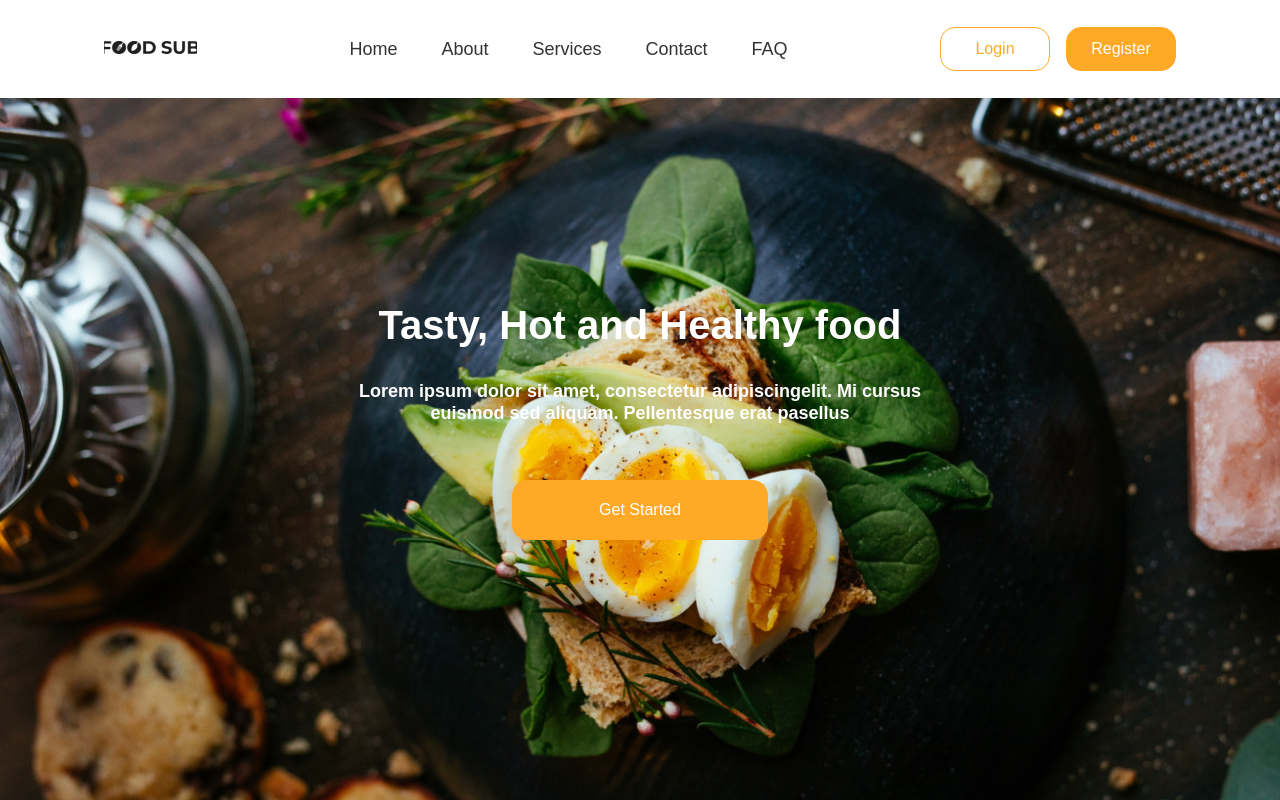
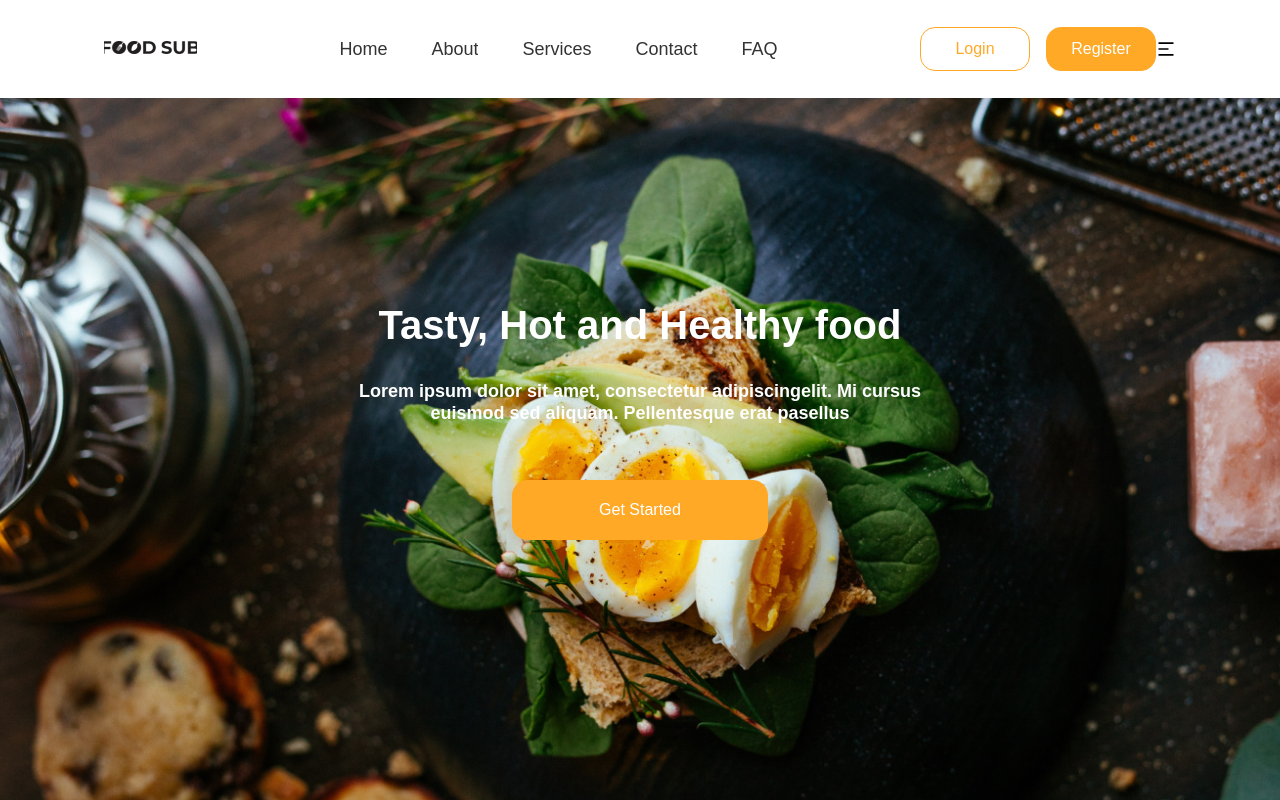
Before and after one commit to codepantha/foodsub, a React (Create React App) app: page / in a window 1280 px wide. Shown: the top 800 px of the page. Built offline with nearby package versions, Linux system fonts and the light colour scheme.

Commit message:
Responsive navbar with animation

```diff
--- a/package.json
+++ b/package.json
@@ -8,6 +8,7 @@
     "@testing-library/user-event": "^12.8.3",
     "react": "^17.0.2",
     "react-dom": "^17.0.2",
+    "react-icons": "^4.3.1",
     "react-scripts": "4.0.3",
     "tachyons": "^4.12.0",
     "web-vitals": "^1.1.2"
--- a/src/App.css
+++ b/src/App.css
@@ -3,6 +3,7 @@
   padding: 0;
   margin: 0;
   scroll-behavior: smooth;
+  overflow-x: hidden;
 }
 
 .App {
--- a/src/components/navbar/Navbar.css
+++ b/src/components/navbar/Navbar.css
@@ -38,3 +38,52 @@
 .link {
   color: #333;
 }
+
+@media screen and (max-width: 1050px) {
+  .foodsub__navbar-navitems {
+    display: none;
+  }
+
+  .foodsub__navbar {
+    padding: 1rem 3.5rem;
+  }
+
+  .nav__menu-container {
+    position: absolute;
+    top: 4%;
+    right: 0;
+    background: #fff;
+    padding: 1rem;
+    border-radius: 8px;
+  }
+
+  .foodsub__navbar-navitems_links {
+    flex-direction: column;
+  }
+}
+
+.scale-up-hor-center {
+	-webkit-animation: scale-up-hor-center 0.4s cubic-bezier(0.390, 0.575, 0.565, 1.000) both;
+	        animation: scale-up-hor-center 0.4s cubic-bezier(0.390, 0.575, 0.565, 1.000) both;
+}
+
+@-webkit-keyframes scale-up-hor-center {
+  0% {
+    -webkit-transform: scaleX(0.4);
+            transform: scaleX(0.4);
+  }
+  100% {
+    -webkit-transform: scaleX(1);
+            transform: scaleX(1);
+  }
+}
+@keyframes scale-up-hor-center {
+  0% {
+    -webkit-transform: scaleX(0.4);
+            transform: scaleX(0.4);
+  }
+  100% {
+    -webkit-transform: scaleX(1);
+            transform: scaleX(1);
+  }
+}
--- a/src/components/navbar/Navbar.jsx
+++ b/src/components/navbar/Navbar.jsx
@@ -1,27 +1,62 @@
-import React from "react";
+import React, { useState } from "react";
 import "./Navbar.css";
 import { Button } from "..";
 import logo from "../../assets/logo.svg";
+import { RiCloseLine, RiMenu2Line } from "react-icons/ri";
+
+const Menu = () => (
+  <>
+    <ul className="foodsub__navbar-navitems_links">
+      <li>
+        <a href="#header" className="link dim">
+          Home
+        </a>
+      </li>
+      <li>
+        <a href="#about" className="link dim">
+          About
+        </a>
+      </li>
+      <li>
+        <a href="#services" className="link dim">
+          Services
+        </a>
+      </li>
+      <li>
+        <a href="#contact" className="link link:hover dim">
+          Contact
+        </a>
+      </li>
+      <li>
+        <a href="#faq" className="link dim">
+          FAQ
+        </a>
+      </li>
+    </ul>
+    <div className="foodsub__navbar-navitems_buttons">
+      <Button text="Login" bgColor="#fff" color="#ffa927" />
+      <Button text="Register" color="#fff" />
+    </div>
+  </>
+);
 
 const Navbar = () => {
+  const [toggleMenu, setToggleMenu] = useState(false);
   return (
     <nav className="foodsub__navbar">
       <div className="foodsub__navbar-logo">
         <img src={logo} />
       </div>
       <div className="foodsub__navbar-navitems">
-        <ul className="foodsub__navbar-navitems_links">
-          <li><a href="#header" className="link">Home</a></li>
-          <li><a href="#about" className="link">About</a></li>
-          <li><a href="#services" className="link">Services</a></li>
-          <li><a href="#contact" className="link link:hover">Contact</a></li>
-          <li><a href="#faq" className="link">FAQ</a></li>
-        </ul>
-        <div className="foodsub__navbar-navitems_buttons">
-          <Button text='Login' bgColor="#fff" color="#ffa927" />
-          <Button text='Register' color="#fff" />
-        </div>
+        <Menu />
       </div>
+      {toggleMenu ? (
+        <RiCloseLine size={20} onClick={() => setToggleMenu(false)} />
+      ) : (
+        <RiMenu2Line size={20} onClick={() => setToggleMenu(true)} />
+      )}
+
+      {toggleMenu && <nav className="nav__menu-container scale-up-hor-center"><Menu /></nav>}
     </nav>
   );
 };
--- a/src/containers/header/Header.css
+++ b/src/containers/header/Header.css
@@ -17,7 +17,7 @@
   font-size: 40px;
   line-height: 49px;
   text-align: center;
-  padding: 0 12rem;
+  /* padding: 0 12rem; */
   margin-bottom: 30px;
 }
 
```
Also changed, not shown: 1 other file (tests, documents, lock files or other folders).
